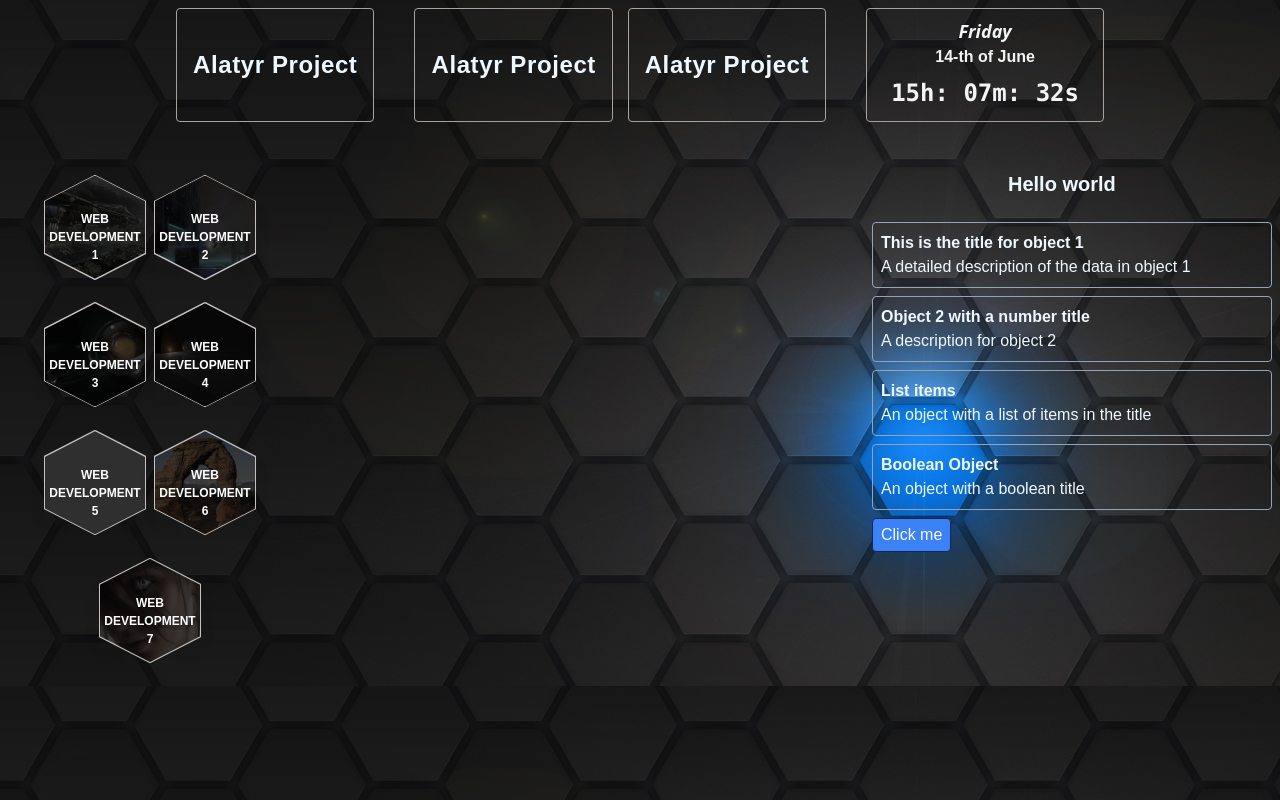
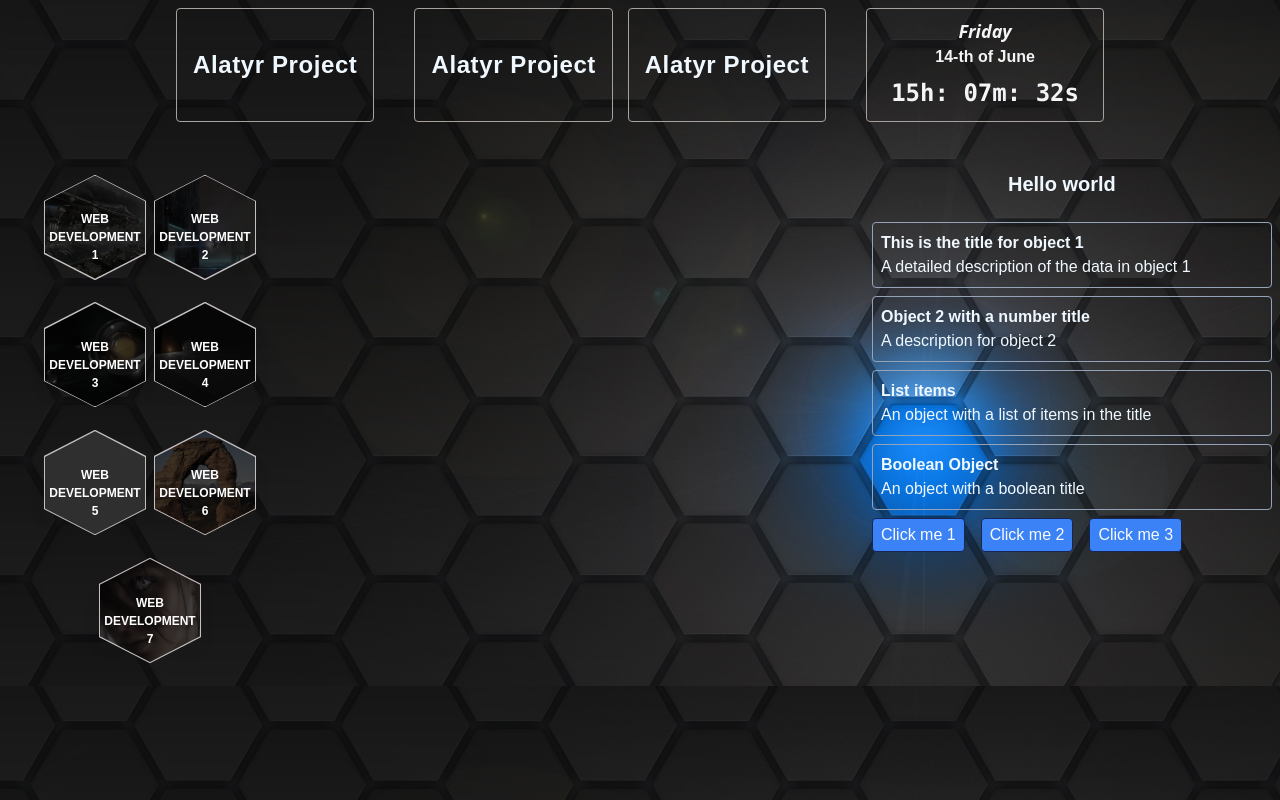
Before and after one commit to Demion-L/react-sandbox, a React (Create React App) app: page / in a window 1280 px wide. Built offline with nearby package versions, Linux system fonts and the light colour scheme; grey boxes are pictures that could not be loaded; the HTML template or start-up script is replaced by a standard one.

Commit message:
click function for buttons added

```diff
--- a/src/components/Main.jsx
+++ b/src/components/Main.jsx
@@ -5,6 +5,10 @@ import Button from "../ui/Button";
 import Asaid from "./Asaid/Asaid";
 
 const Main = () => {
+  function handleClick(type) {
+    console.log("type: ", type);
+  }
+
   return (
     <main className='grid grid-cols-6 gap-4 h-fit'>
       <Asaid />
@@ -13,7 +17,11 @@ const Main = () => {
         {ways.map((way) => (
           <DataList {...way} />
         ))}
-        <Button />
+        <div className='flex'>
+          <Button onClick={() => handleClick("way")}>Click me 1</Button>
+          <Button onClick={() => handleClick("easy")}>Click me 2</Button>
+          <Button onClick={() => handleClick("hard")}>Click me 3</Button>
+        </div>
       </section>
     </main>
   );
--- a/src/ui/Button.jsx
+++ b/src/ui/Button.jsx
@@ -1,9 +1,11 @@
 import React from "react";
 
-const Button = () => {
+const Button = ({ children, handleClick }) => {
   return (
-    <button className='mx-2 py-1 px-2 text-slate-50 border border-blue-950 rounded cursor-pointer transition ease-in-out delay-150 bg-blue-500 hover:scale-105 hover:bg-indigo-500 duration-300'>
-      Click me
+    <button
+      className='active mx-2 py-1 px-2 text-slate-50 border border-blue-950 rounded cursor-pointer transition ease-in-out delay-150 bg-blue-500 hover:scale-105 hover:bg-indigo-500 duration-300'
+      onClick={handleClick}>
+      {children}
     </button>
   );
 };
```
